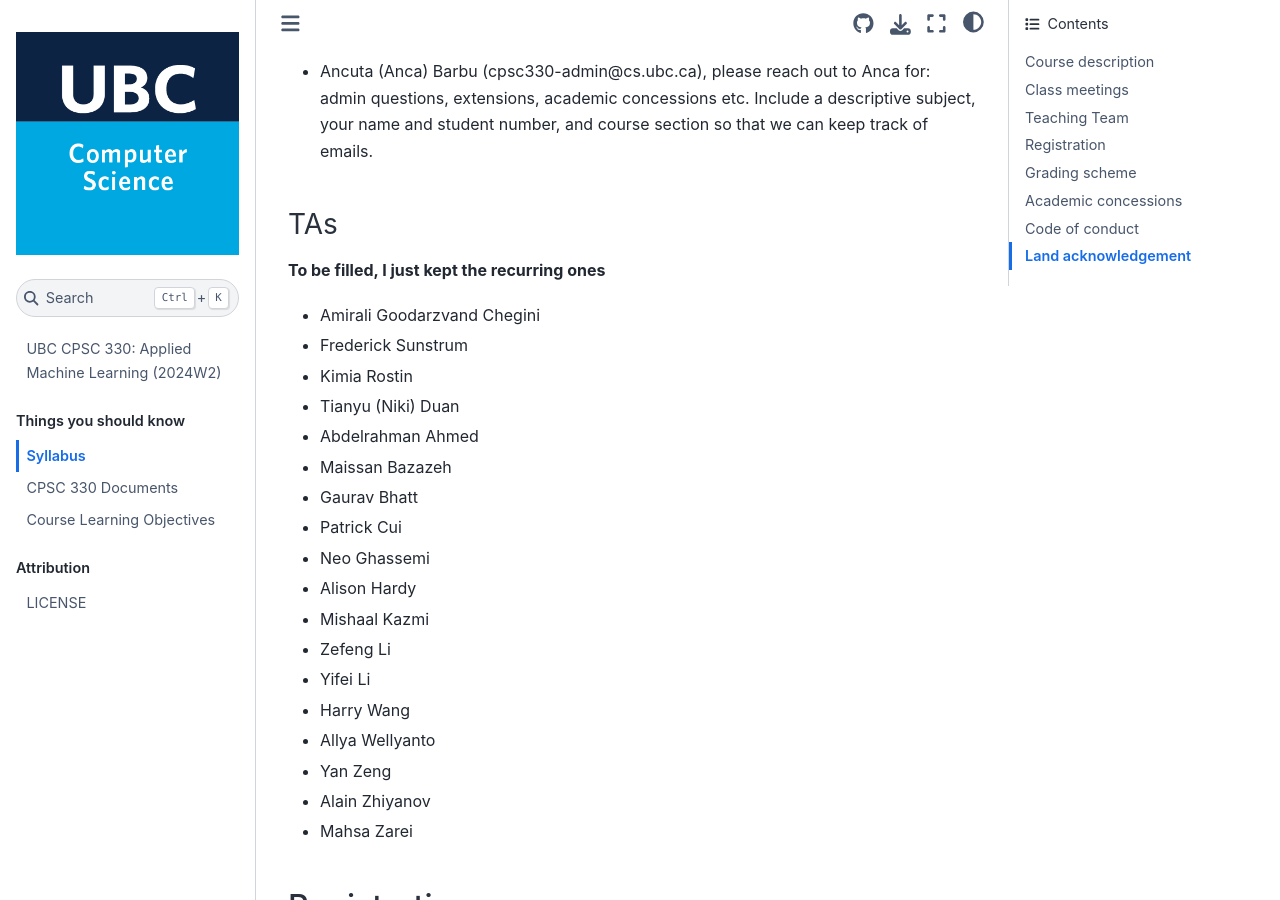
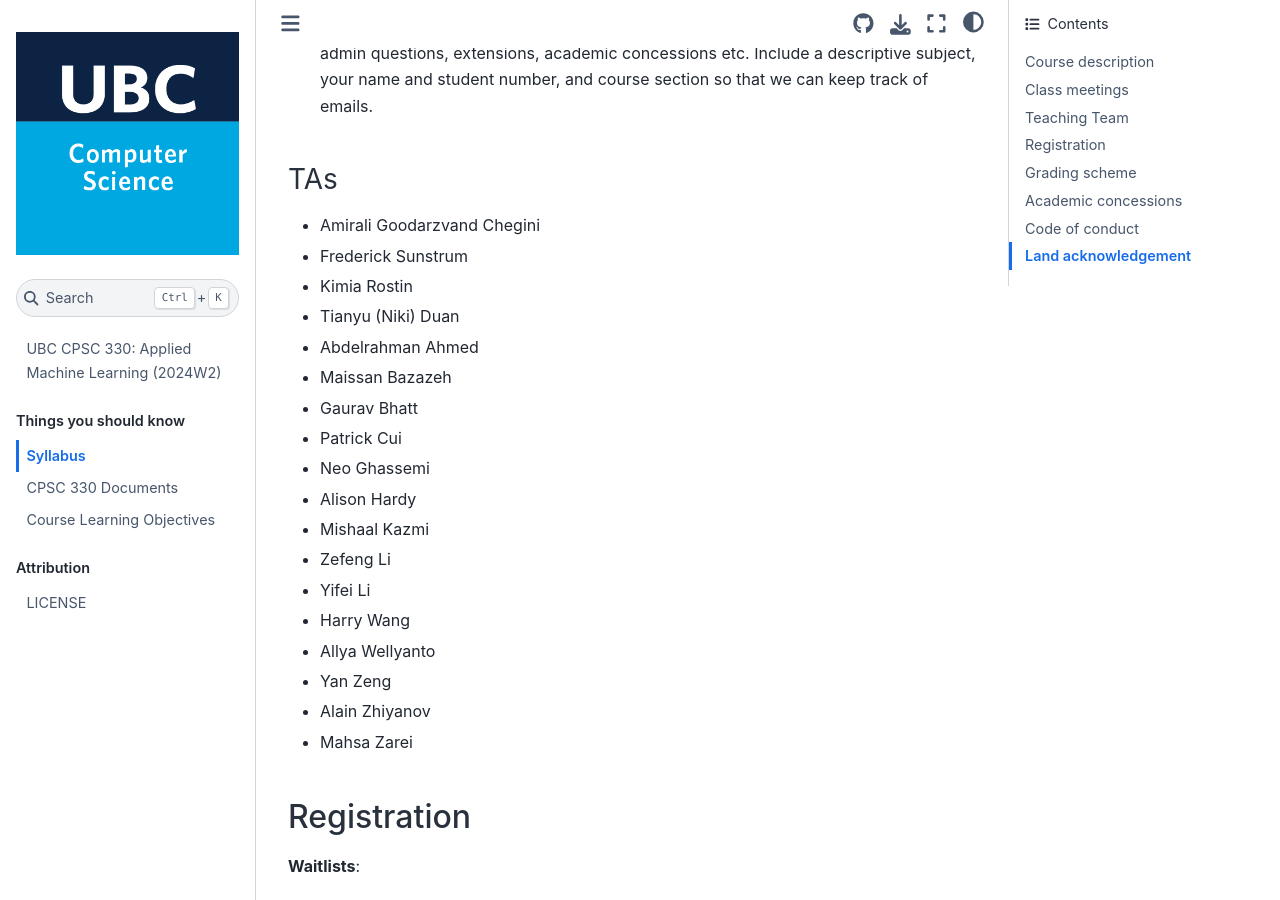
Before and after one commit to xenshreyas/cpsc330-2024W2, a Jupyter Book: the page built from syllabus.md, in a window 1280 px wide and 900 px high, scrolled down 1853 px. Built offline with Jupyter Book 1.0.4 settings and Sphinx 7.4.7 and the Sphinx Book theme 1.1.4, drawn with Linux system fonts in a browser that asks for light colours; pages that are not in the unit, such as notebooks, are missing from menus; comment, search, counter and statistics services are not loaded.

Commit message:
Update syllabus.md

```diff
--- a/syllabus.md
+++ b/syllabus.md
@@ -18,8 +18,6 @@
 | CPSC 330 204 | Tue/Thu | 11:00 AM - 12:20 PM | GEOG-Room 212         |
 
 **Tutorials**:
-
-**To be updated**
 
 | Section      | Day      | Time                | Location               |
 |--------------|----------|---------------------|------------------------|
@@ -53,7 +51,6 @@
 - Ancuta (Anca) Barbu (cpsc330-admin@cs.ubc.ca), please reach out to Anca for: admin questions, extensions, academic concessions etc. Include a descriptive subject, your name and student number, and course section so that we can keep track of emails.
 
 ### TAs
-**To be filled, I just kept the recurring ones**
 
 - Amirali Goodarzvand Chegini
 - Frederick Sunstrum
```
